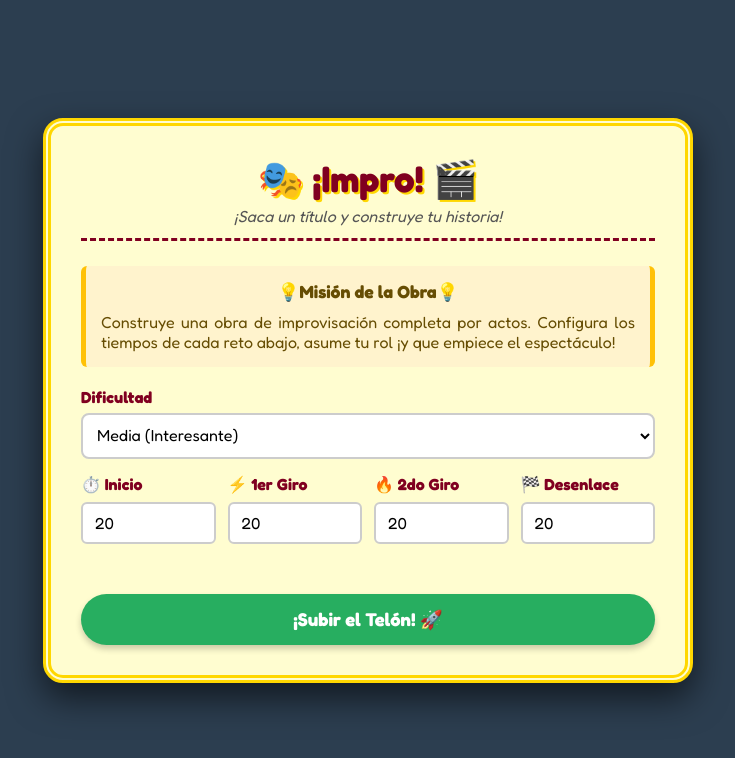
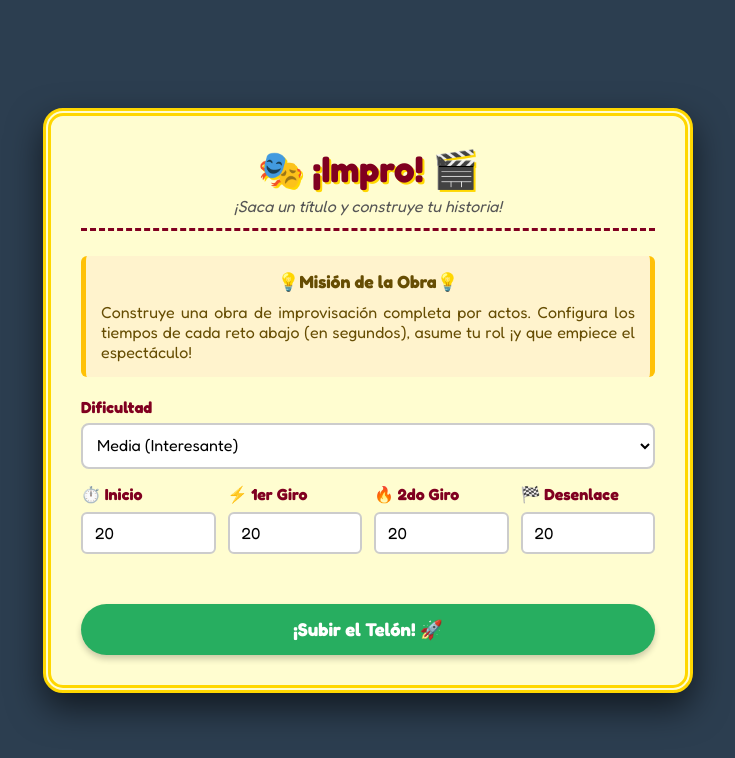
Before and after one commit to zoitrix/teatro, a Next.js app: page / in a window 1280 px wide. Shown: the top 758 px of the page, without its empty margins (272-1007 px from the left). Built offline with nearby package versions, Linux system fonts and the light colour scheme.

Commit message:
Update page.tsx

```diff
--- a/app/page.tsx
+++ b/app/page.tsx
@@ -148,7 +148,7 @@ export default function ImproPage() {
 
   const getExplicacionInicial = (): string => {
     if (modalidad === 'inicio de impro') {
-      return 'Construye una obra de improvisación completa por actos. Configura los tiempos de cada reto abajo, asume tu rol ¡y que empiece el espectáculo!';
+      return 'Construye una obra de improvisación completa por actos. Configura los tiempos de cada reto abajo (en segundos), asume tu rol ¡y que empiece el espectáculo!';
     }
     return '¡A improvisar por fases!';
   };
```
